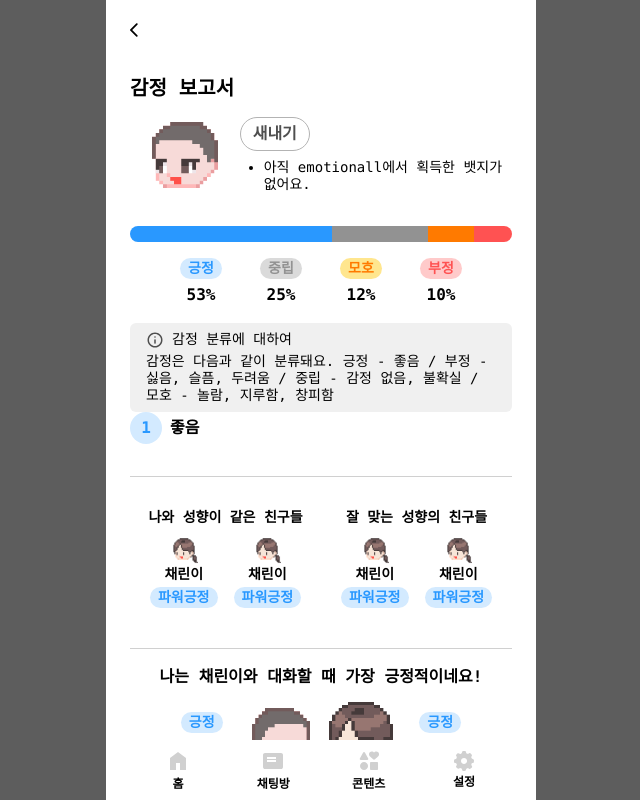
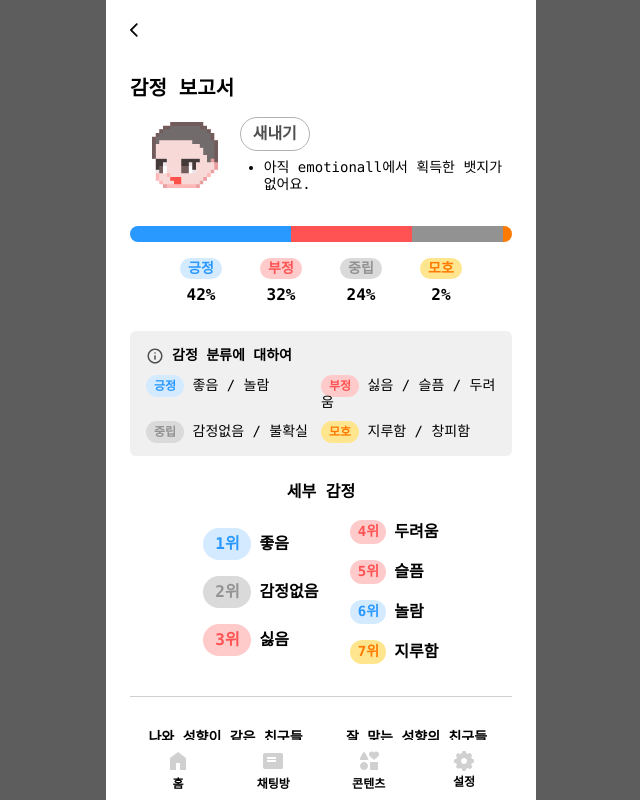
Before and after one commit to imYourChoi/emotionall, a Next.js app in the folder front/: page /contents/report in a window 1280 px wide. Shown: the whole page, without its empty margins (319-959 px from the left). Built offline with nearby package versions, Linux system fonts and the light colour scheme; a web font is replaced by a local one.

Commit message:
세부 보고서

```diff
--- a/front/src/components/contents/BadgeAndPercent.jsx
+++ b/front/src/components/contents/BadgeAndPercent.jsx
@@ -14,7 +14,7 @@ const BadgeAndPercent = ({ emotion, percent }) => (
     >
       {emotionName[emotion].kor}
     </div>
-    <div className="font-extrabold">{percent}%</div>
+    <div className="font-extrabold">{Math.round(percent)}%</div>
   </div>
 );
 
--- a/front/src/components/contents/BarChart.jsx
+++ b/front/src/components/contents/BarChart.jsx
@@ -3,18 +3,10 @@ import cc from "classcat";
 import { emotionName } from "@/constants/emotion";
 import BadgeAndPercent from "./BadgeAndPercent";
 
-const dummy = [
-  { name: "positive", count: 53 },
-  { name: "neutral", count: 25 },
-  { name: "ambiguous", count: 12 },
-  { name: "negative", count: 10 },
-];
-
-const BarChart = () => {
-  const [data, setData] = useState(dummy);
+const BarChart = ({ data }) => {
   const [sorted, setSorted] = useState([]);
   useEffect(() => {
-    const newData = Array.from(dummy);
+    const newData = Array.from(data);
     newData.sort((a, b) => b.count - a.count);
     setSorted(newData);
   }, [data]);
--- a/front/src/components/contents/Report.jsx
+++ b/front/src/components/contents/Report.jsx
@@ -7,10 +7,43 @@ import BarChart from "./BarChart";
 import { checkTextEndsWithCoda } from "@/utils/texts";
 import BadgeAndPercent from "./BadgeAndPercent";
 import { InfoIcon } from "../icons/Icons";
+import { useEffect, useState } from "react";
+import { emotionClass } from "@/constants/emotion";
+
+const dummy = [
+  { name: "good", count: 499 },
+  { name: "dislike", count: 235 },
+  { name: "bored", count: 29 },
+  { name: "fear", count: 130 },
+  { name: "none", count: 302 },
+  { name: "sadness", count: 32 },
+  { name: "surprised", count: 32 },
+];
 
 const Report = () => {
   const { user } = useUser();
   const { mainEmotion: emotion } = useEmotion();
+  const [simple, setSimple] = useState([]);
+
+  useEffect(() => {
+    let s = { positive: 0, negative: 0, neutral: 0, ambiguous: 0 };
+    let total = 0;
+    dummy.forEach((item) => {
+      s[emotionClass[item.name].class] += item.count;
+      total += item.count;
+    });
+    setSimple(
+      Object.keys(s).reduce((p, c) => {
+        return [...p, { name: c, count: (s[c] / total) * 100 }];
+      }, [])
+    );
+    console.log(
+      Object.keys(s).reduce((p, c) => {
+        return [...p, { name: c, count: (s[c] / total) * 100 }];
+      }, [])
+    );
+  }, [dummy]);
+
   return (
     <div className="px-6 pt-4">
       <div className="report-title">감정 보고서</div>
@@ -36,27 +69,92 @@ const Report = () => {
         </div>
       </div>
       <div className="py-4">
-        <BarChart />
+        <BarChart data={simple} />
 
-        <div className="w-full bg-black-100 rounded-md px-4 py-2 text-sm mt-4 flex flex-col gap-1">
-          <div className="flex items-center gap-2">
+        <div className="w-full bg-black-100 rounded-md px-4 py-4 text-sm mt-6 flex flex-col gap-1">
+          <div className="flex items-center gap-2 font-bold">
             <InfoIcon width="18px" className="fill-black-600" />
             감정 분류에 대하여
           </div>
-          <div>
-            감정은 다음과 같이 분류돼요. 긍정 - 좋음 / 부정 - 싫음, 슬픔, 두려움
-            / 중립 - 감정 없음, 불확실 / 모호 - 놀람, 지루함, 창피함
+          <div className="grid grid-cols-2 gap-y-3 mt-2">
+            <div>
+              <span className="badge badge-positive py-1 px-2 text-xs">
+                긍정
+              </span>{" "}
+              좋음 / 놀람
+            </div>
+            <div>
+              <span className="badge badge-negative py-1 px-2 text-xs">
+                부정
+              </span>{" "}
+              싫음 / 슬픔 / 두려움
+            </div>
+            <div>
+              <span className="badge badge-neutral py-1 px-2 text-xs">
+                중립
+              </span>{" "}
+              감정없음 / 불확실
+            </div>
+            <div>
+              <span className="badge badge-ambiguous py-1 px-2 text-xs">
+                모호
+              </span>{" "}
+              지루함 / 창피함
+            </div>
           </div>
         </div>
 
-        <div className="grid grid-cols-2">
-          <div>
-            <div className="flex items-center gap-2 font-bold">
-              <div className="w-8 h-8 rounded-full flex items-center justify-center badge-positive">
-                1
-              </div>
-              좋음
-            </div>
+        <div className="font-bold text-center mt-6 mb-4">세부 감정</div>
+        <div className="flex gap-8 items-center justify-center h-36 w-full">
+          <div className="flex flex-col justify-center gap-4 h-full">
+            {dummy
+              .sort((a, b) => b.count - a.count)
+              .slice(0, 3)
+              .map((item, i) => (
+                <div className="flex items-center gap-2 font-bold">
+                  <div
+                    className={cc([
+                      "w-12 h-8 rounded-full flex items-center justify-center",
+                      emotionClass[item.name].class === "positive" &&
+                        "badge-positive",
+                      emotionClass[item.name].class === "negative" &&
+                        "badge-negative",
+                      emotionClass[item.name].class === "neutral" &&
+                        "badge-neutral",
+                      emotionClass[item.name].class === "ambiguous" &&
+                        "badge-ambiguous",
+                    ])}
+                  >
+                    {i + 1}위
+                  </div>
+                  {emotionClass[item.name].kor}
+                </div>
+              ))}
+          </div>
+          <div className="flex flex-col gap-2 justify-between h-full">
+            {dummy
+              .sort((a, b) => b.count - a.count)
+              .slice(3, 7)
+              .map((item, i) => (
+                <div className="flex items-center gap-2 font-semibold">
+                  <div
+                    className={cc([
+                      "w-9 h-6 text-sm rounded-full flex items-center justify-center",
+                      emotionClass[item.name].class === "positive" &&
+                        "badge-positive",
+                      emotionClass[item.name].class === "negative" &&
+                        "badge-negative",
+                      emotionClass[item.name].class === "neutral" &&
+                        "badge-neutral",
+                      emotionClass[item.name].class === "ambiguous" &&
+                        "badge-ambiguous",
+                    ])}
+                  >
+                    {i + 4}위
+                  </div>
+                  {emotionClass[item.name].kor}
+                </div>
+              ))}
           </div>
         </div>
       </div>
```
